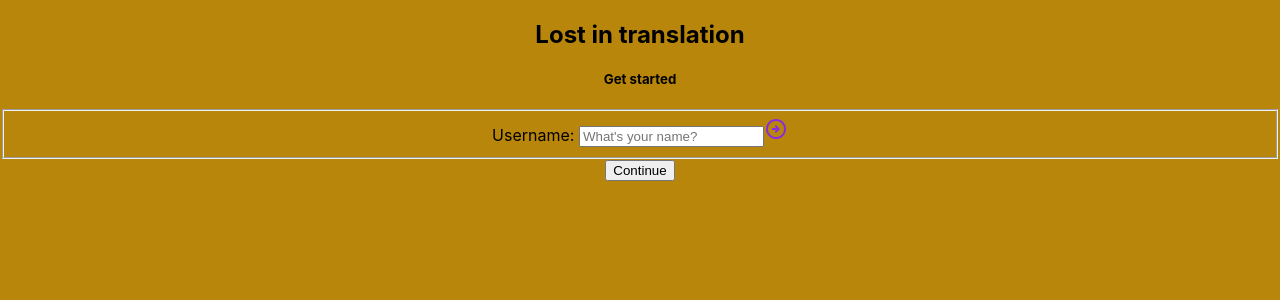
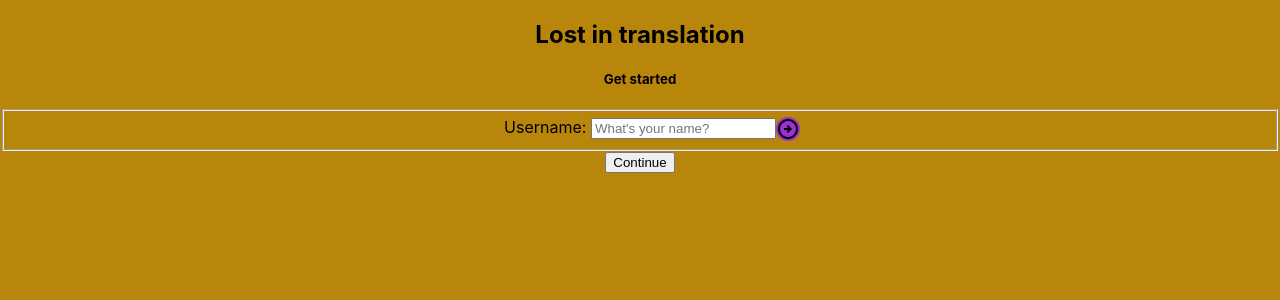
Before and after one commit to JustineJensen/assignment-2-react, a React (Create React App) app: page / in a window 1280 px wide. Shown: the top 300 px of the page. Built offline with nearby package versions, Linux system fonts and the light colour scheme; no server answers.

Commit message:
feat: added login-hook-form
Co-authored-by: William Evans <williamevans98@users.noreply.github.com>

```diff
--- a/src/api/user.js
+++ b/src/api/user.js
@@ -28,6 +28,7 @@ export const createUser = async (username) => {
                 translations: []
             })
         })
+        console.log(response)
         if (!response.ok) {
             throw new Error ('Could not create a user with username ' + username)
         }
--- a/src/components/Login/Login.css
+++ b/src/components/Login/Login.css
@@ -3,6 +3,12 @@ body{
 }
 
 .material-symbols-outlined {
-  color: blueviolet;
+  background-color:darkorchid;
+  position: absolute;
+  /* transform: translateY(-50%); */
+  border-radius: 25px;
+}
+
+.fieldsetStyling {
 
 }
--- a/src/components/Login/LoginForm.jsx
+++ b/src/components/Login/LoginForm.jsx
@@ -46,7 +46,7 @@ const LoginForm = () => {
         <h2>Lost in translation</h2>
         <h5>Get started</h5>
          <form onSubmit={ handleSubmit(onSubmit) }>
-            <fieldset>
+            <fieldset id="fieldsetStyling">
                 <label htmlFor="username">Username: </label>
                 <input
                 type="text"
```
